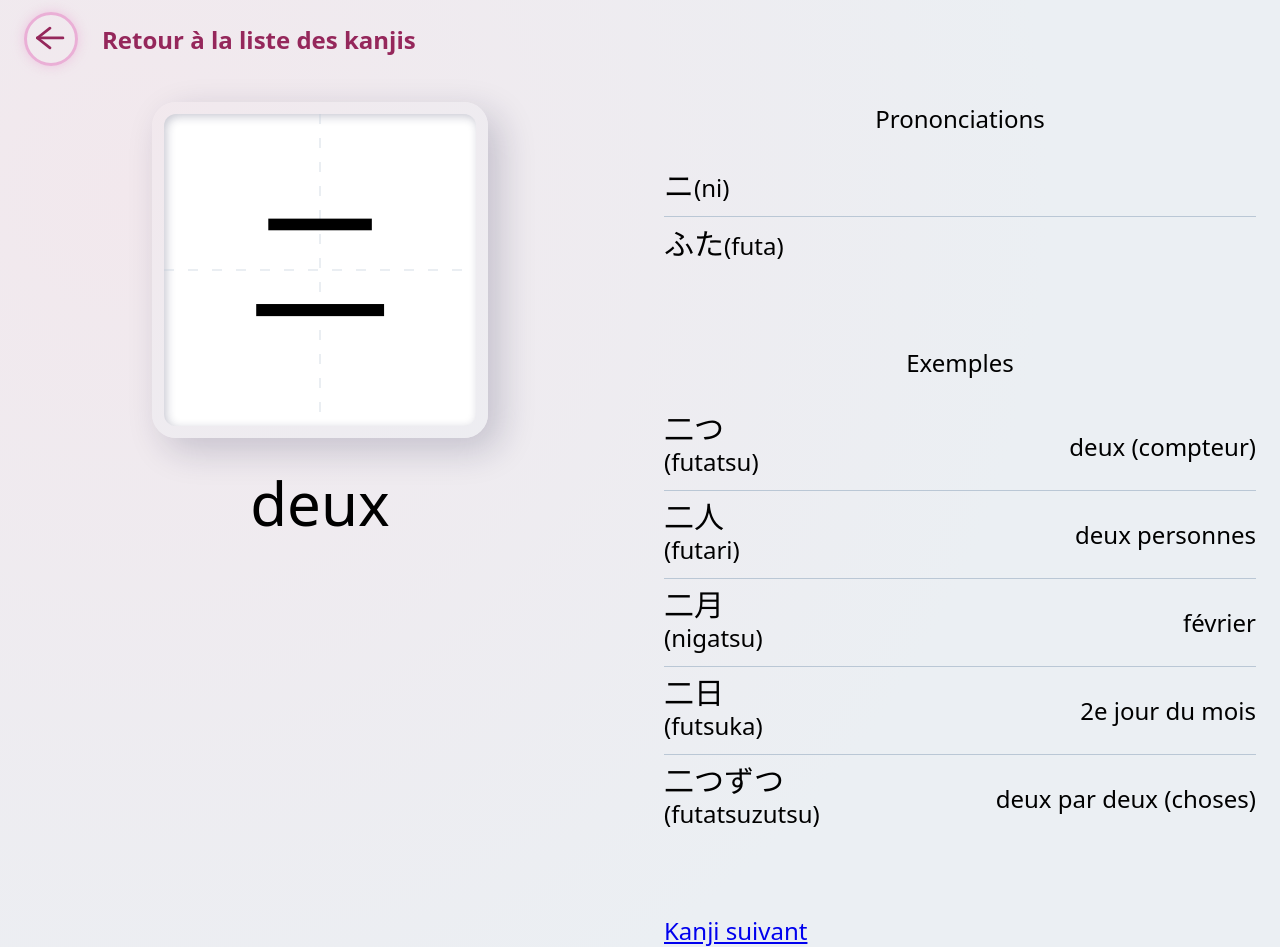
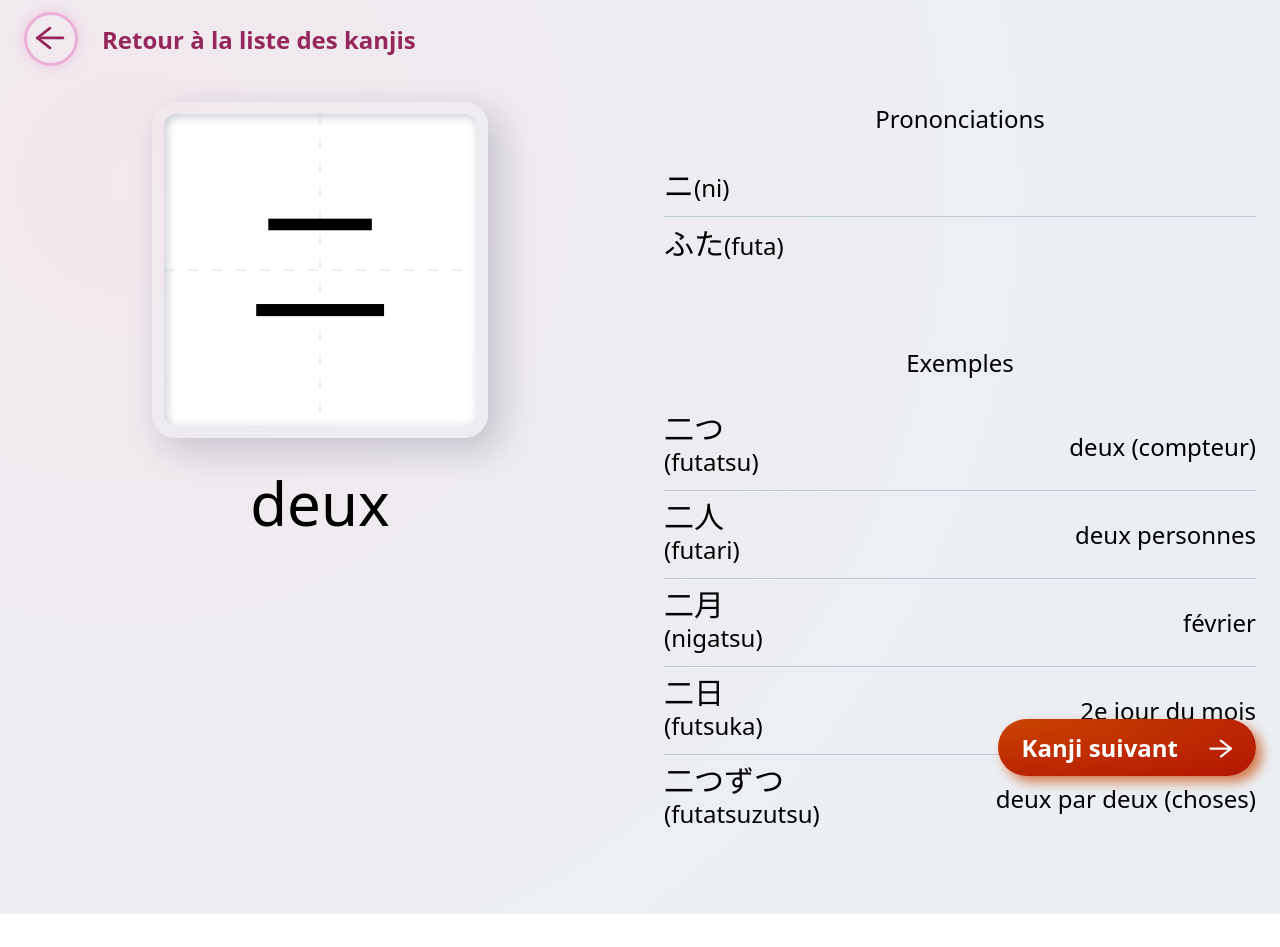
Before and after one commit to KamiAmiga/kanjiKickstart, a Vue app: page /kanjis/1 in a window 1280 px wide. After the commit the page ends 914 px from the top, so only its background shows below. Built offline with nearby package versions, Linux system fonts and the light colour scheme.

Commit message:
Styles for next kanji link

```diff
--- a/src/components/BackLink.vue
+++ b/src/components/BackLink.vue
@@ -44,6 +44,7 @@ defineProps<Props>()
   position: sticky;
   top: 0;
   left: 0;
+  z-index: 2;
   color: $secondary-base;
   text-decoration: none;
 
--- a/src/components/NextKanjiLink.vue
+++ b/src/components/NextKanjiLink.vue
@@ -1,4 +1,6 @@
 <script setup lang="ts">
+import Arrow from '../assets/arrow.svg?component'
+
 interface Props {
   kanjiId: number;
 }
@@ -7,10 +9,44 @@ defineProps<Props>()
 </script>
 
 <template>
-  <router-link :to="{ name: 'Kanji', params: { id: kanjiId }}">
-    Kanji suivant
+  <router-link :to="{ name: 'Kanji', params: { id: kanjiId }}"
+    class="next-kanji-link">
+    <span class="next-kanji-link__text text-interactive">
+      Kanji suivant
+    </span>
+    <Arrow class="next-kanji-link__icon" />
   </router-link>
 </template>
 
-<style scoped>
+<style scoped lang="scss">
+.next-kanji-link {
+  display: flex;
+  align-items: center;
+  padding: .5rem 1rem;
+  position: fixed;
+  bottom: 1rem;
+  right: 1rem;
+  z-index: 2;
+  background: radial-gradient(
+    ellipse at top left,
+    $primary-light 0,
+    $primary-base 100%);
+  color: $font-color-reverse;
+  text-decoration: none;
+  border-radius: 2rem;
+  box-shadow: .25rem .25rem .5rem fade-out($primary-light, .32);
+
+  &:hover,
+  &:focus,
+  &:active {
+    text-decoration: none;
+  }
+
+  &__icon {
+    width: 1rem;
+    margin-left: 1.25rem;
+    stroke: $font-color-reverse;
+    transform: rotate(180deg);
+  }
+}
 </style>
--- a/src/views/KanjiItem.vue
+++ b/src/views/KanjiItem.vue
@@ -72,13 +72,13 @@ const nextKanjiId = computed(() => kanjiList.find(kanji => kanji.id === parseInt
             </template>
           </dl>
         </template>
-
-        <template v-if="nextKanjiId">
-          <NextKanjiLink :kanjiId="nextKanjiId"/>
-        </template>
       </section>
     </div>
   </div>
+
+  <template v-if="nextKanjiId">
+    <NextKanjiLink :kanjiId="nextKanjiId"/>
+  </template>
 </template>
 
 <style scoped lang="scss">
```
